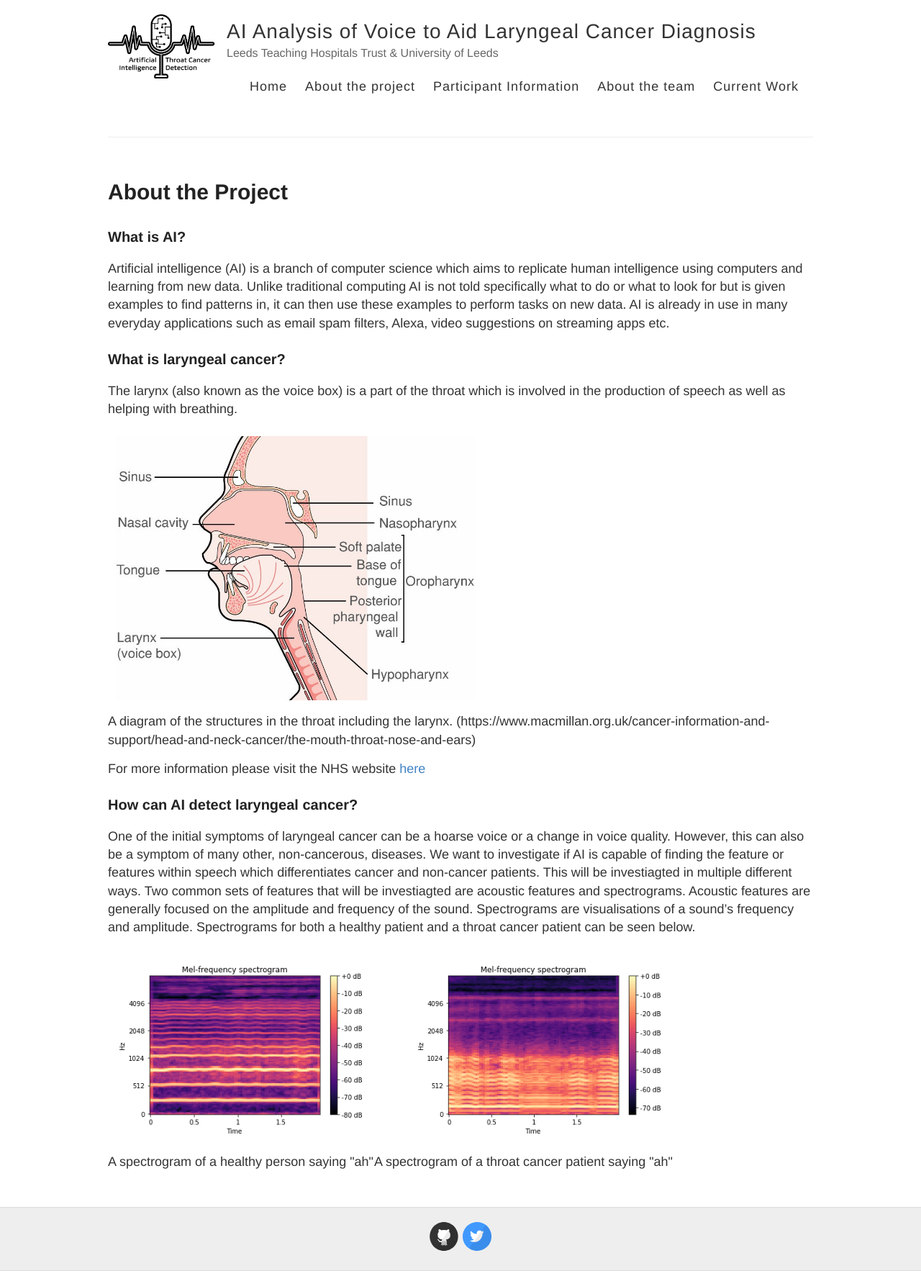
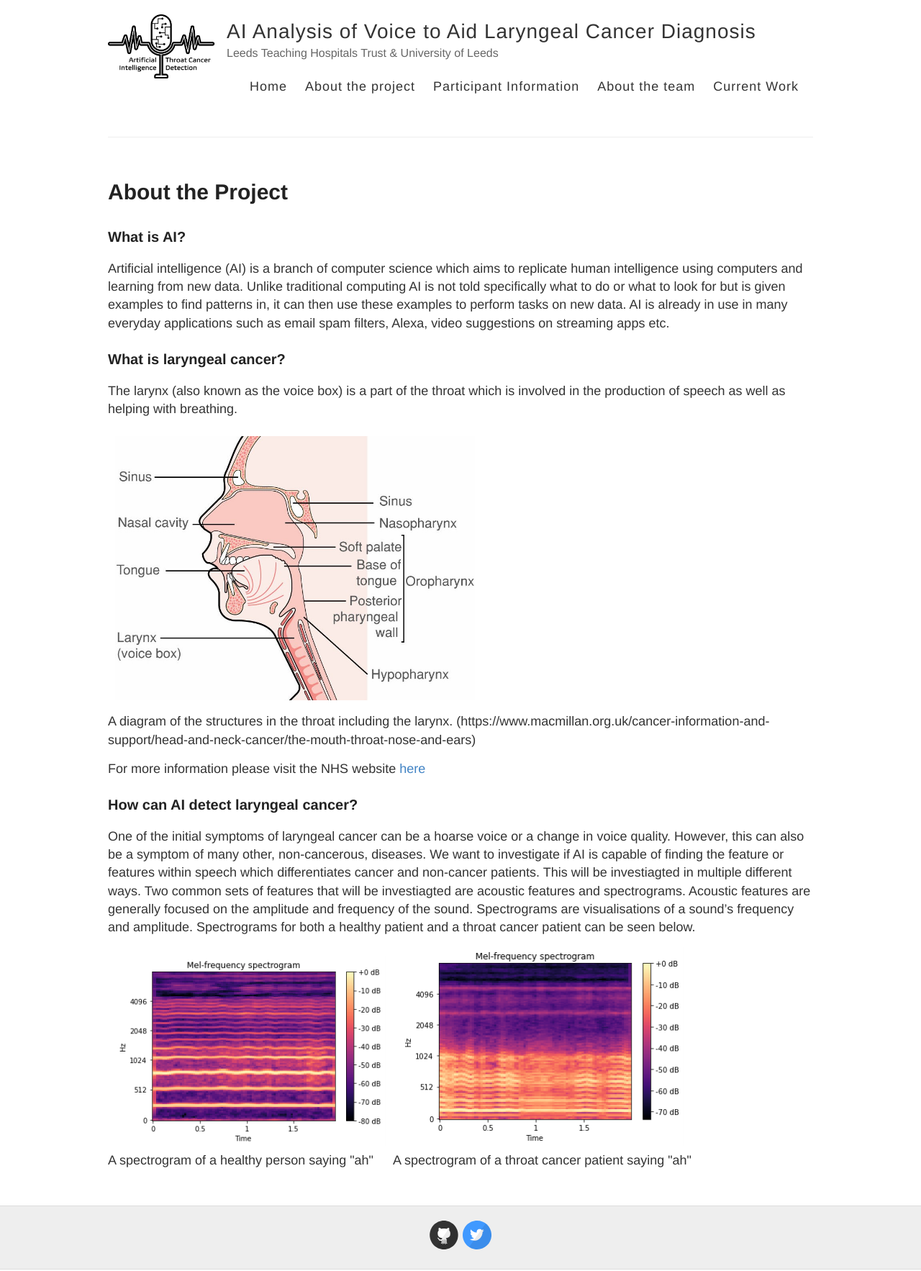
Before and after one commit to mary-paterson/mary-paterson.github.io, a Jekyll site: the page built from aboutProject.md, in a window 1280 px wide. Shown: the whole page at 72% size. Built offline with Jekyll 4.4.1, drawn with Linux system fonts in a browser that asks for light colours.

Commit message:
Update aboutProject.md

```diff
--- a/aboutProject.md
+++ b/aboutProject.md
@@ -20,10 +20,10 @@ For more information please visit the NHS website [here](https://www.nhs.uk/cond
 ### How can AI detect laryngeal cancer?
 One of the initial symptoms of laryngeal cancer can be a hoarse voice or a change in voice quality. However, this can also be a symptom of many other, non-cancerous, diseases. We want to investigate if AI is capable of finding the feature or features within speech which differentiates cancer and non-cancer patients. This will be investiagted in multiple different ways. Two common sets of features that will be investiagted are acoustic features and spectrograms. Acoustic features are generally focused on the amplitude and frequency of the sound. Spectrograms are visualisations of a sound's frequency and amplitude. Spectrograms for both a healthy patient and a throat cancer patient can be seen below.
 
-<table>
+<table cellpadding="10">
   <tr>
-    <th><img  width="350"  src="/images/HealthySpec.png" style="margin:20px 10px" align="left"></th>
-    <th><img  width="350"  src="/images/CancerSpec.png" style="margin:20px 10px" align="right"></th>
+    <th><img  src="/images/HealthySpec.png" style="max-width: 95%;"></th>
+    <th><img  src="/images/CancerSpec.png" style="max-width: 95%;"></th>
   </tr>
   <tr>
     <td>A spectrogram of a healthy person saying "ah"</td>
```
